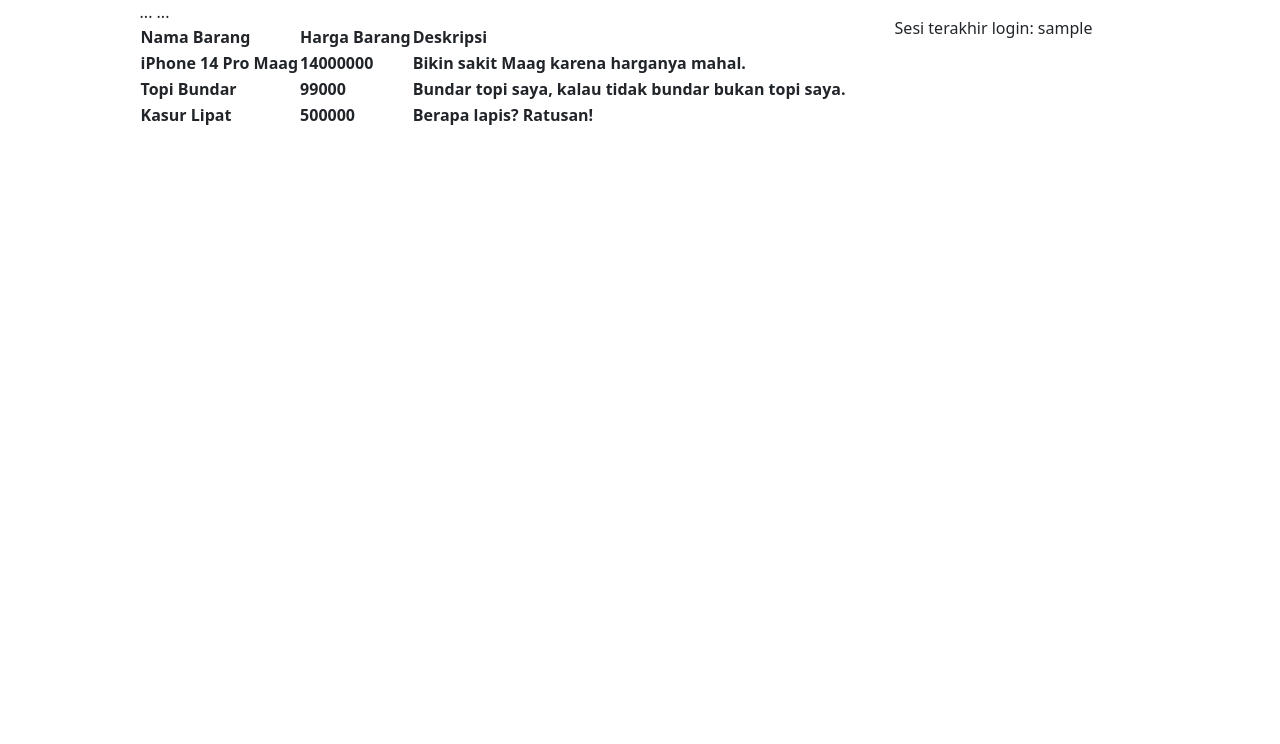
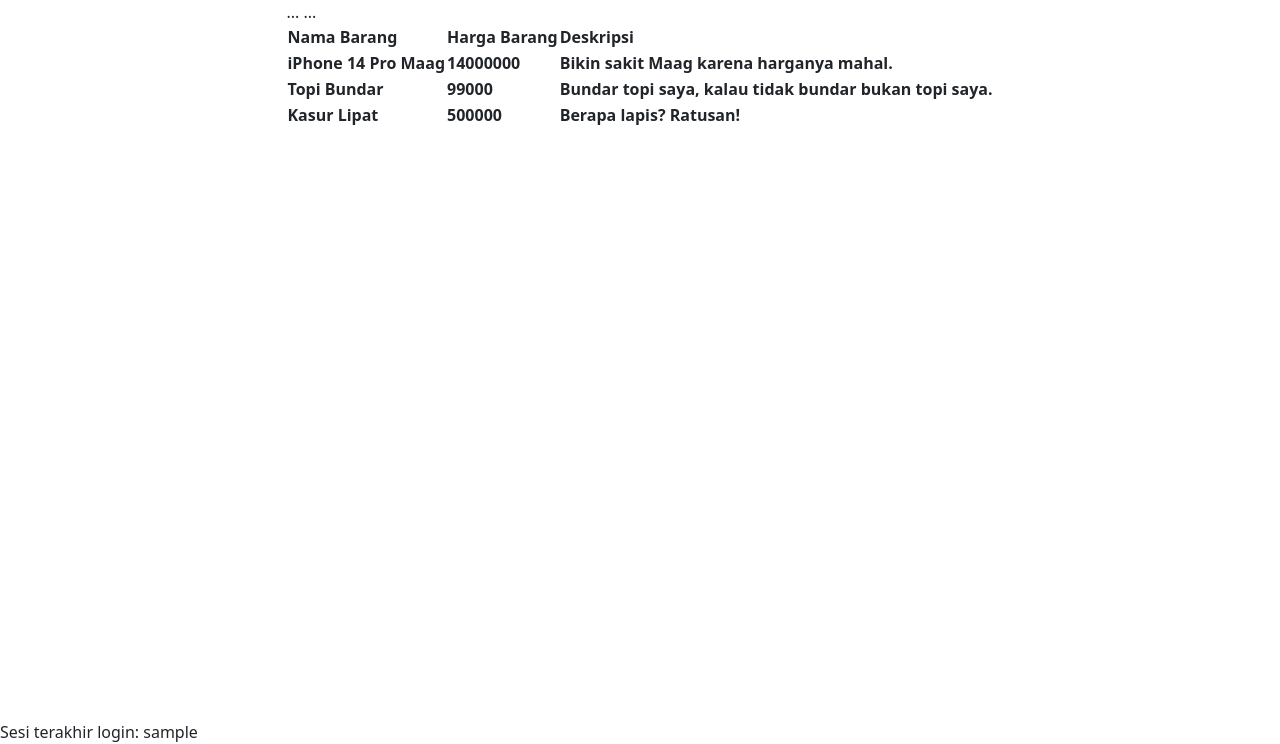
Before and after one commit to radityahnf/django-pbp, a Django app: template wishlist/templates/wishlist.html in a window 1280 px wide. Shown: the part 56-800 px from the top of the page. Run offline with Django 4.2, Linux system fonts and the light colour scheme; data comes from the database, SQL or seed files in the repository; tables that the repository leaves empty hold one stand-in row (values such as "Sample post"); the template is opened without the code that fills it: values that come from a table or form of the project are taken from there, most other values are stand-ins (such as "Sample title", 1, 10 or a date in 2020); lists and menus that the app fills with data are empty.

Commit message:
added new styling

```diff
--- a/wishlist/templates/wishlist.html
+++ b/wishlist/templates/wishlist.html
@@ -52,9 +52,8 @@
 
   </div>
 
-  <div class="mt-3 px-5">
-    <h10>Sesi terakhir login: {{ last_login }}</h10>
-  </div>
+
+  <footer class ="fixed-bottom align">Sesi terakhir login: {{ last_login }}</footer>
 
 
 
```
